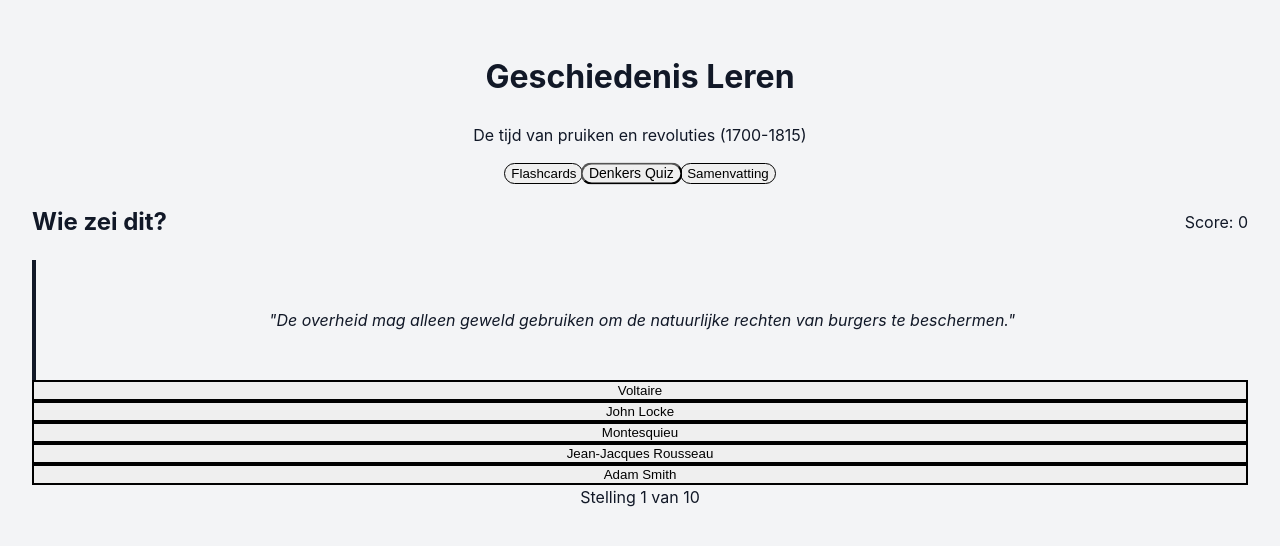
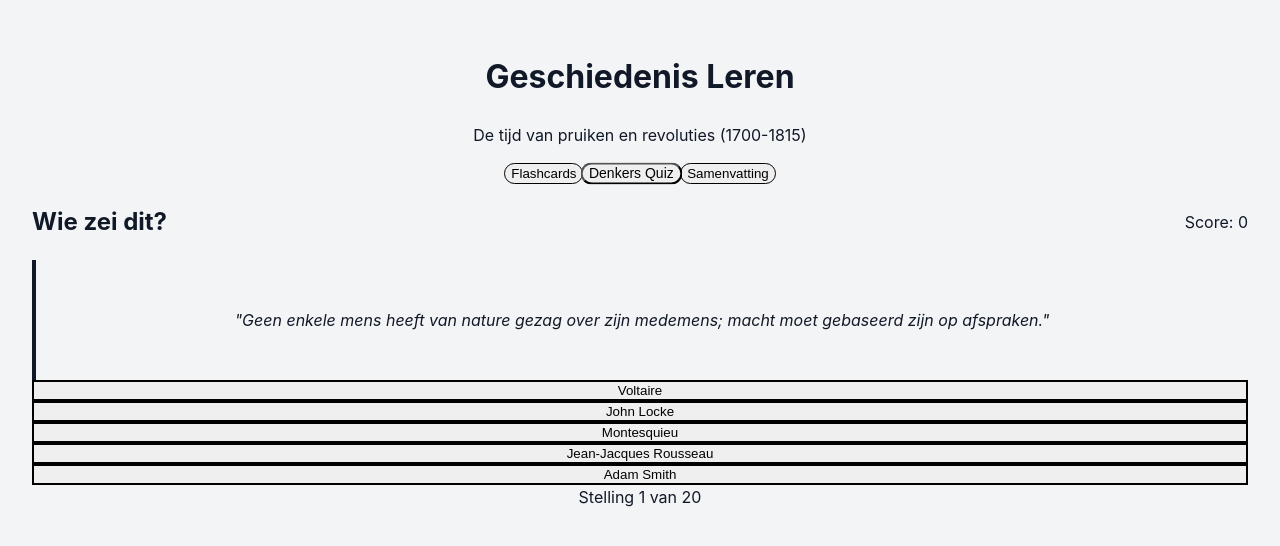
Before and after one commit to tomkooij/gsh7, a React (Vite) app: page / in a window 1280 px wide. Both pictures are taken after a click on the button "Denkers Quiz". Shown: the top 546 px of the page. Built offline with nearby package versions, Linux system fonts and the light colour scheme.

Commit message:
Expand thinker quiz to 20 questions and add randomization

```diff
--- a/src/components/ThinkerQuiz.tsx
+++ b/src/components/ThinkerQuiz.tsx
@@ -1,13 +1,20 @@
-import React, { useState } from 'react';
-import { thinkerStatements, thinkers } from '../data/thinkerQuiz';
+import React, { useState, useEffect } from 'react';
+import { thinkerStatements as initialStatements, thinkers } from '../data/thinkerQuiz';
 
 const ThinkerQuiz: React.FC = () => {
+  const [statements, setStatements] = useState([...initialStatements]);
   const [currentIndex, setCurrentIndex] = useState(0);
   const [selectedThinker, setSelectedThinker] = useState<string | null>(null);
   const [showResult, setShowResult] = useState(false);
   const [score, setScore] = useState(0);
 
-  const currentStatement = thinkerStatements[currentIndex];
+  // Shuffle statements on mount
+  useEffect(() => {
+    const shuffled = [...initialStatements].sort(() => Math.random() - 0.5);
+    setStatements(shuffled);
+  }, []);
+
+  const currentStatement = statements[currentIndex];
 
   const handleGuess = (thinker: string) => {
     if (showResult) return;
@@ -21,8 +28,18 @@ const ThinkerQuiz: React.FC = () => {
   const nextQuestion = () => {
     setSelectedThinker(null);
     setShowResult(false);
-    setCurrentIndex((currentIndex + 1) % thinkerStatements.length);
+
+    // If we've reached the end, reshuffle and start over
+    if (currentIndex === statements.length - 1) {
+      const shuffled = [...initialStatements].sort(() => Math.random() - 0.5);
+      setStatements(shuffled);
+      setCurrentIndex(0);
+    } else {
+      setCurrentIndex(currentIndex + 1);
+    }
   };
+
+  if (!currentStatement) return null;
 
   return (
     <div className="max-w-2xl mx-auto bg-white rounded-xl shadow-xl p-8">
@@ -68,13 +85,13 @@ const ThinkerQuiz: React.FC = () => {
             onClick={nextQuestion}
             className="w-full py-3 bg-blue-600 text-white rounded-lg font-bold hover:bg-blue-700 transition-colors"
           >
-            Volgende stelling
+            {currentIndex === statements.length - 1 ? 'Quiz herstarten' : 'Volgende stelling'}
           </button>
         </div>
       )}
 
       <div className="mt-8 text-center text-sm text-gray-400">
-        Stelling {currentIndex + 1} van {thinkerStatements.length}
+        Stelling {currentIndex + 1} van {statements.length}
       </div>
     </div>
   );
--- a/src/data/thinkerQuiz.ts
+++ b/src/data/thinkerQuiz.ts
@@ -73,5 +73,65 @@ export const thinkerStatements: ThinkerStatement[] = [
     statement: "Hoge belastingen en importverboden remmen de economie; vrije handel is de weg naar rijkdom.",
     thinker: "Adam Smith",
     explanation: "Smith verzette zich tegen het mercantilisme en voor economische vrijheid."
+  },
+  {
+    id: 11,
+    statement: "Geen enkele mens heeft van nature gezag over zijn medemens; macht moet gebaseerd zijn op afspraken.",
+    thinker: "Jean-Jacques Rousseau",
+    explanation: "Rousseau geloofde in het sociaal contract: macht komt voort uit de wil van de gemeenschap."
+  },
+  {
+    id: 12,
+    statement: "Het recht op bezit is zo heilig dat zelfs de koning het niet zonder toestemming mag afnemen.",
+    thinker: "John Locke",
+    explanation: "Eigendom was voor Locke een van de fundamentele natuurrechten van de mens."
+  },
+  {
+    id: 13,
+    statement: "Dogma's en bijgeloof zijn de vijanden van de vooruitgang; leve de tolerantie!",
+    thinker: "Voltaire",
+    explanation: "Voltaire vocht zijn hele leven tegen religieus fanatisme en voor de rede."
+  },
+  {
+    id: 14,
+    statement: "Vrijheid is het recht om alles te doen wat de wet toestaat, maar die wet moet door een gekozen parlement gemaakt worden.",
+    thinker: "Montesquieu",
+    explanation: "Montesquieu zag wetten als de garantie voor burgerlijke vrijheid, mits de machten gescheiden waren."
+  },
+  {
+    id: 15,
+    statement: "Consumenten bepalen wat er geproduceerd wordt; de overheid moet niet proberen de prijs van brood te bepalen.",
+    thinker: "Adam Smith",
+    explanation: "Smith geloofde dat de markt zichzelf reguleert door vraag en aanbod."
+  },
+  {
+    id: 16,
+    statement: "Een goede opvoeding is belangrijker dan strenge wetten om een goede burger van iemand te maken.",
+    thinker: "Jean-Jacques Rousseau",
+    explanation: "Rousseau schreef het beroemde boek 'Émile' over de natuurlijke opvoeding van kinderen."
+  },
+  {
+    id: 17,
+    statement: "De rechterlijke macht moet onafhankelijk zijn van de politiek om eerlijke rechtspraak te garanderen.",
+    thinker: "Montesquieu",
+    explanation: "Dit is een essentieel onderdeel van de trias politica."
+  },
+  {
+    id: 18,
+    statement: "De natuurwetten gelden voor iedereen, of je nu een bedelaar bent of een edelman.",
+    thinker: "John Locke",
+    explanation: "Locke legde de basis voor de gelijkheid van alle mensen voor de wet."
+  },
+  {
+    id: 19,
+    statement: "Ik ben misschien een deïst, maar ik vind dat we de kerk nog steeds nodig hebben om de mensen moreel te houden.",
+    thinker: "Voltaire",
+    explanation: "Hoewel kritisch op de kerk, zag Voltaire religie wel als een nuttig middel voor maatschappelijke orde."
+  },
+  {
+    id: 20,
+    statement: "Specialisatie in het werk leidt tot een enorme stijging van de productie en dus meer welvaart.",
+    thinker: "Adam Smith",
+    explanation: "Smith beschreef hoe arbeidsverdeling (zoals in een speldenfabriek) de economie efficiënter maakt."
   }
 ];
```
